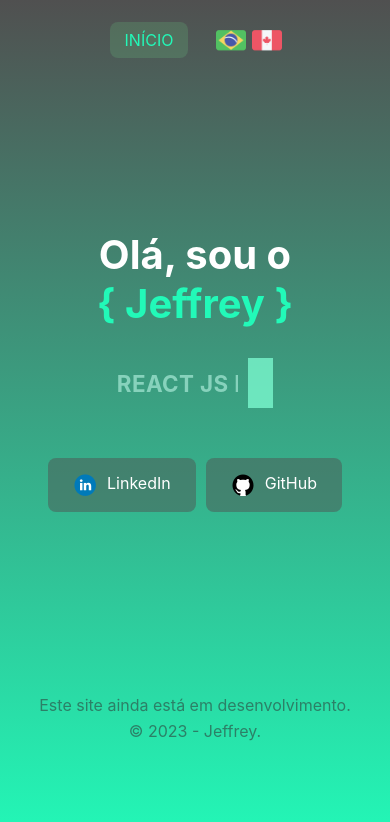
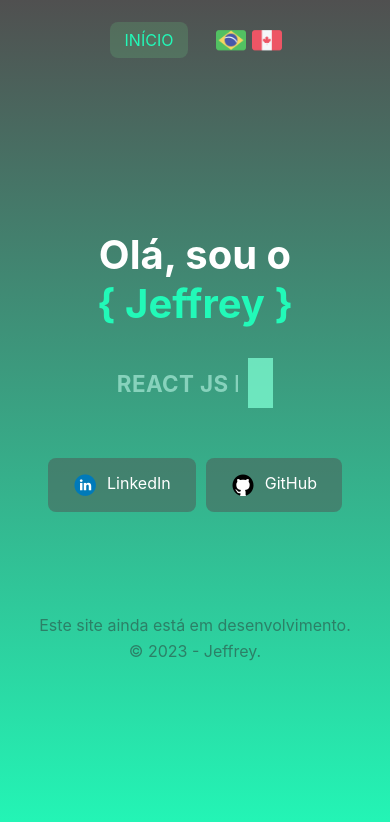
Before and after one commit to jeffreyalvr/portfolio-v1, a React (Vite) app: page / in a window 390 px wide. Shown: the top 822 px of the page. Built offline with nearby package versions, Linux system fonts and the light colour scheme.

Commit message:
Reorganiza o footer e sua exibição em dispositivos móveis

```diff
--- a/src/components/Hero/index.jsx
+++ b/src/components/Hero/index.jsx
@@ -34,6 +34,7 @@ const Hero = ({ children }) => {
           <Button text="LinkedIn" icon={linkedin} url={linkedin_url} />
           <Button text="GitHub" icon={github} url={github_url} />
         </div>
+      </div>
       <footer>
         <div className="col">
           <span>
@@ -45,7 +46,6 @@ const Hero = ({ children }) => {
         </div>
       </footer>
     </div>
-    </div>
   );
 };
 
--- a/src/components/Hero/styles.css
+++ b/src/components/Hero/styles.css
@@ -56,16 +56,25 @@
   animation-iteration-count: infinite;
 }
 
-.hero .container .row {
+.row {
   display: flex;
   flex-direction: row;
   justify-content: space-between;
 }
 
-.hero .container .col {
+.col {
   display: flex;
   flex-direction: column;
   align-items: center;
+}
+
+footer {
+  margin: 120px 0 0 0;
+}
+
+footer span {
+  color: #2c8067;
+  margin: 3px 0;
 }
 
 @keyframes typing {
@@ -143,4 +152,16 @@
   .hero .container h1 span {
     margin: 0;
   }
+  footer {
+    margin: 50px 0 0 0;
+  }
 }
+
+@media screen and (max-height: 700px) {
+  .hero .container {
+    margin: 90px 0 0 0;
+  }
+  footer {
+    margin: 30px 0 0 0;
+  }
+}
--- a/src/styles/global.css
+++ b/src/styles/global.css
@@ -17,13 +17,3 @@
 body {
   background: #22f9b8;
 }
-
-footer {
-  position: absolute;
-  bottom: 100px;
-}
-
-footer span {
-  color: #2c8067;
-  margin: 3px 0;
-}
```
Lines whose indentation alone changed are shown as unchanged.
